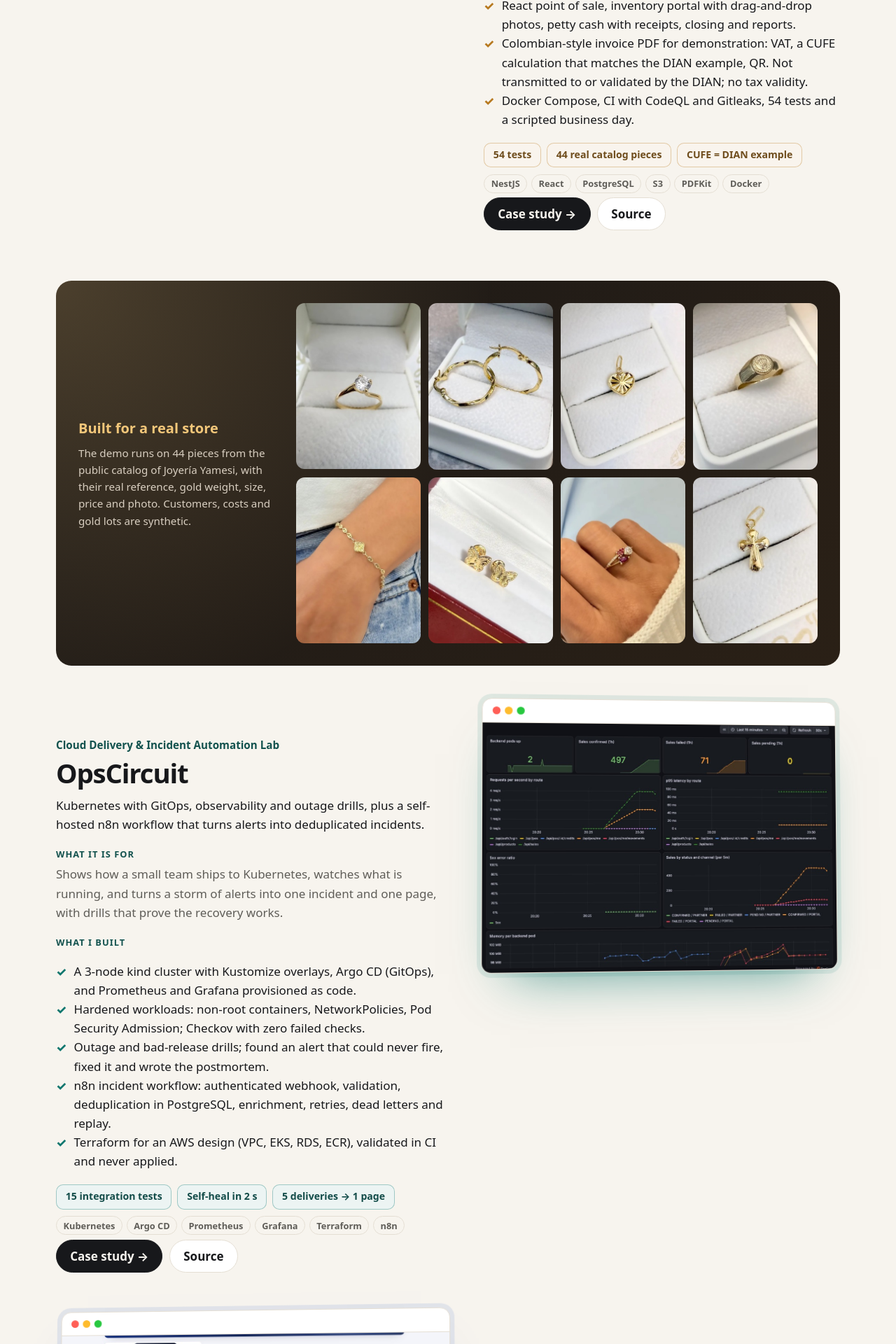
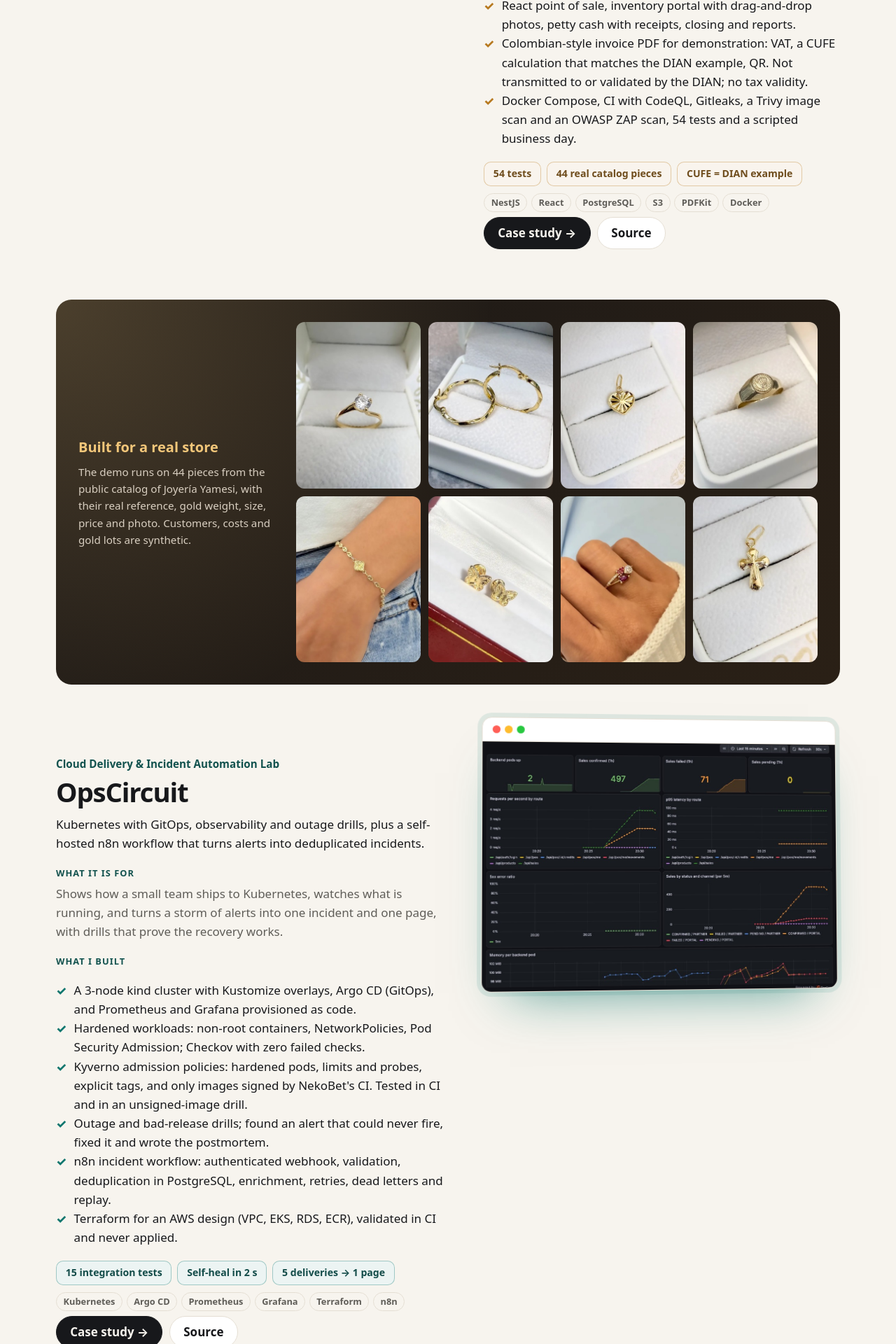
Before and after one commit to vzuliani97/vzuliani97.github.io, a React (Vite) app: page / in a window 1280 px wide. Shown: the part 1632-3552 px from the top of the page at 70% size. Built offline with nearby package versions, Linux system fonts and the light colour scheme.

Commit message:
Case studies: image scanning, DAST, signed images and Kyverno policies
NekoBet and Yamesi now gate on Trivy and OWASP ZAP in CI; NekoBet images
carry an SBOM and provenance and are signed with cosign; OpsCircuit admits
only those signed images through Kyverno, shown in an unsigned-image drill.

```diff
--- a/src/content.ts
+++ b/src/content.ts
@@ -245,7 +245,7 @@ export const projects: Project[] = [
       { en: 'NestJS API with roles, Zod validation, idempotent invoices, and row and advisory locks for concurrency.', es: 'API en NestJS con roles, validación con Zod, facturas idempotentes y bloqueos de fila y advisory para la concurrencia.' },
       { en: 'React point of sale, inventory portal with drag-and-drop photos, petty cash with receipts, closing and reports.', es: 'Punto de venta en React, portal de inventario con fotos por arrastrar y soltar, caja menor con recibos, cierre y reportes.' },
       { en: 'Colombian-style invoice PDF for demonstration: VAT, a CUFE calculation that matches the DIAN example, QR. Not transmitted to or validated by the DIAN; no tax validity.', es: 'Factura PDF de estilo colombiano para demostración: IVA, cálculo del CUFE igual al ejemplo de la DIAN y QR. No se transmite ni la valida la DIAN; no tiene validez fiscal.' },
-      { en: 'Docker Compose, CI with CodeQL and Gitleaks, 54 tests and a scripted business day.', es: 'Docker Compose, CI con CodeQL y Gitleaks, 54 pruebas y un día de negocio simulado.' },
+      { en: 'Docker Compose, CI with CodeQL, Gitleaks, a Trivy image scan and an OWASP ZAP scan, 54 tests and a scripted business day.', es: 'Docker Compose, CI con CodeQL, Gitleaks, escaneo de imágenes con Trivy y escaneo OWASP ZAP, 54 pruebas y un día de negocio simulado.' },
     ],
     metrics: [
       { en: '54 tests', es: '54 pruebas' },
@@ -270,7 +270,7 @@ export const projects: Project[] = [
       { layer: { en: 'Data and storage', es: 'Datos y almacenamiento' }, items: ['PostgreSQL 16', 'plain SQL migrations', 'S3 · AWS SDK v3', 'RustFS (local S3)'] },
       { layer: { en: 'Infrastructure and DevOps', es: 'Infraestructura y DevOps' }, items: ['Docker', 'Docker Compose', 'nginx (unprivileged)', 'non-root containers', 'AWS EC2 + S3 (real system)'] },
       { layer: { en: 'CI/CD and quality', es: 'CI/CD y calidad' }, items: ['GitHub Actions', 'Jest', 'Supertest', '54 tests', 'Dependabot'] },
-      { layer: { en: 'Security', es: 'Seguridad' }, items: ['CodeQL', 'Gitleaks', 'npm audit', 'Helmet', 'login lockout', 'image metadata check'] },
+      { layer: { en: 'Security', es: 'Seguridad' }, items: ['CodeQL', 'Gitleaks', 'npm audit', 'Trivy', 'OWASP ZAP (DAST)', 'Content-Security-Policy', 'Helmet', 'login lockout', 'image metadata check'] },
       { layer: { en: 'AI (optional)', es: 'IA (opcional)' }, items: ['Ollama', 'Qwen2.5 3B', 'tool calling'] },
     ],
     roleFit: {
@@ -337,6 +337,7 @@ export const projects: Project[] = [
       { check: { en: 'CUFE against the official DIAN example', es: 'CUFE contra el ejemplo oficial de la DIAN' }, result: { en: 'Identical hash', es: 'Hash idéntico' }, href: `${repo('yamesi')}/blob/main/backend/test/unit/colombian-invoice.spec.ts` },
       { check: { en: 'Concurrent sales of one piece', es: 'Ventas simultáneas de una pieza' }, result: { en: 'One sale, one PIECE_NOT_AVAILABLE', es: 'Una venta y un PIECE_NOT_AVAILABLE' }, href: `${repo('yamesi')}/blob/main/backend/test/e2e/invoices.e2e-spec.ts` },
       { check: { en: 'Static analysis and secrets', es: 'Análisis estático y secretos' }, result: { en: 'CodeQL and Gitleaks green', es: 'CodeQL y Gitleaks en verde' }, href: `${repo('yamesi')}/actions` },
+      { check: { en: 'Image and DAST scans', es: 'Escaneo de imágenes y DAST' }, result: { en: 'Trivy: 0 fixable critical or high CVEs; ZAP: no unaccepted warnings', es: 'Trivy: 0 CVE críticas o altas corregibles; ZAP: sin alertas no aceptadas' }, href: `${repo('yamesi')}/blob/main/.zap/rules.tsv` },
     ],
     screens: [
       { src: '/media/yamesi-sell.jpg', alt: { en: 'Point of sale with catalog photos; each line of the sale shows its piece', es: 'Punto de venta con fotos del catálogo; cada línea de la venta muestra su pieza' }, width: 1600, height: 1111 },
@@ -385,6 +386,7 @@ export const projects: Project[] = [
     myWork: [
       { en: 'A 3-node kind cluster with Kustomize overlays, Argo CD (GitOps), and Prometheus and Grafana provisioned as code.', es: 'Un clúster kind de 3 nodos con overlays de Kustomize, Argo CD (GitOps) y Prometheus y Grafana como código.' },
       { en: 'Hardened workloads: non-root containers, NetworkPolicies, Pod Security Admission; Checkov with zero failed checks.', es: 'Cargas endurecidas: contenedores sin root, NetworkPolicies, Pod Security Admission; Checkov sin controles fallidos.' },
+      { en: 'Kyverno admission policies: hardened pods, limits and probes, explicit tags, and only images signed by NekoBet\'s CI. Tested in CI and in an unsigned-image drill.', es: 'Políticas de admisión con Kyverno: pods endurecidos, límites y sondas, etiquetas explícitas y solo imágenes firmadas por el CI de NekoBet. Probadas en CI y en un simulacro con una imagen sin firma.' },
       { en: 'Outage and bad-release drills; found an alert that could never fire, fixed it and wrote the postmortem.', es: 'Simulacros de caída y de versión rota; encontré una alerta que nunca podía dispararse, la corregí y escribí el postmortem.' },
       { en: 'n8n incident workflow: authenticated webhook, validation, deduplication in PostgreSQL, enrichment, retries, dead letters and replay.', es: 'Flujo de incidentes en n8n: webhook autenticado, validación, deduplicación en PostgreSQL, enriquecimiento, reintentos, dead letters y reproceso.' },
       { en: 'Terraform for an AWS design (VPC, EKS, RDS, ECR), validated in CI and never applied.', es: 'Terraform para un diseño en AWS (VPC, EKS, RDS, ECR), validado en CI y nunca aplicado.' },
@@ -401,7 +403,7 @@ export const projects: Project[] = [
       { layer: { en: 'Observability', es: 'Observabilidad' }, items: ['Prometheus 3', 'Grafana 13', 'Alertmanager 0.34'] },
       { layer: { en: 'Incident automation', es: 'Automatización de incidentes' }, items: ['n8n 2.43', 'PostgreSQL 18', 'Node.js test runner', '15 tests'] },
       { layer: { en: 'Infrastructure as code', es: 'Infraestructura como código' }, items: ['Terraform', 'AWS VPC · EKS · RDS · ECR', 'AWS provider 6'] },
-      { layer: { en: 'Security and policy', es: 'Seguridad y políticas' }, items: ['Checkov 3.4', 'kubeconform', 'NetworkPolicies', 'Pod Security Admission', 'ShellCheck'] },
+      { layer: { en: 'Security and policy', es: 'Seguridad y políticas' }, items: ['Kyverno 1.19', 'cosign verification', 'Checkov 3.4', 'kubeconform', 'NetworkPolicies', 'Pod Security Admission', 'ShellCheck'] },
     ],
     roleFit: {
       en: 'Cloud and DevOps: delivery, telemetry, alert routing, incident automation and the drills that prove they work.',
@@ -453,6 +455,7 @@ export const projects: Project[] = [
       { check: { en: 'Incident lab integration tests', es: 'Pruebas de integración del laboratorio' }, result: { en: '15/15 locally and in CI', es: '15/15 en local y en CI' }, href: `${repo('opscircuit')}/blob/main/docs/INCIDENT_AUTOMATION_VERIFICATION.md` },
       { check: { en: 'Outage and bad-release drills', es: 'Simulacros de caída y versión rota' }, result: { en: 'Postmortem published', es: 'Postmortem publicado' }, href: `${repo('opscircuit')}/blob/main/docs/incidents/2026-10-30-postmortem.md` },
       { check: { en: 'Checkov on Terraform and manifests', es: 'Checkov sobre Terraform y manifiestos' }, result: { en: '0 failed checks, exceptions documented', es: '0 controles fallidos, excepciones documentadas' }, href: `${repo('opscircuit')}/blob/main/.checkov.yaml` },
+      { check: { en: 'Unsigned-image drill', es: 'Simulacro con imagen sin firma' }, result: { en: 'Denied at admission; the signed image runs pinned to its digest', es: 'Rechazada en la admisión; la imagen firmada corre fijada a su digest' }, href: `${repo('opscircuit')}/blob/main/docs/incidents/drill-unsigned-image.log` },
       { check: { en: 'Terraform for AWS', es: 'Terraform para AWS' }, result: { en: 'Validated in CI, never applied', es: 'Validado en CI, nunca aplicado' }, href: `${repo('opscircuit')}/tree/main/terraform/aws` },
     ],
     screens: [
@@ -499,7 +502,7 @@ export const projects: Project[] = [
       { en: 'Sportsbook for four sports, each with its own clock and scoring model (Poisson goals and runs, a normal model of points), one feed leader, SSE to the browser, ODDS_CHANGED refusals and every market settled once.', es: 'Apuestas de cuatro deportes, cada uno con su reloj y modelo de puntuación (goles y carreras Poisson, puntos con un modelo normal), un solo líder del feed, SSE al navegador, rechazo por ODDS_CHANGED y cada mercado liquidado una vez.' },
       { en: 'Casino: a seamless wallet with idempotent, HMAC-signed provider callbacks and rollback tombstones; a lobby of five fictitious games with an animated slot machine.', es: 'Casino: billetera seamless con callbacks del proveedor idempotentes y firmados con HMAC, y registro de reversos anticipados; un lobby de cinco juegos ficticios con una tragamonedas animada.' },
       { en: 'Balance and ledger: one conditional UPDATE, CHECK constraints and append-only movements; idempotent sales with per-key advisory locks.', es: 'Saldo y libro contable: un UPDATE condicional, restricciones CHECK y movimientos de solo inserción; ventas idempotentes con bloqueo por llave.' },
-      { en: 'An HMAC-signed B2B API for partners, a login lockout, and a React cashier, sportsbook, casino and admin; CI publishes images that Argo CD deploys in OpsCircuit.', es: 'Una API B2B firmada con HMAC para aliados, bloqueo de login, y en React la caja, las apuestas, el casino y la administración; el CI publica imágenes que Argo CD despliega en OpsCircuit.' },
+      { en: 'An HMAC-signed B2B API for partners, a login lockout, and a React cashier, sportsbook, casino and admin; CI scans, signs and publishes the images that Argo CD deploys in OpsCircuit.', es: 'Una API B2B firmada con HMAC para aliados, bloqueo de login, y en React la caja, las apuestas, el casino y la administración; el CI escanea, firma y publica las imágenes que Argo CD despliega en OpsCircuit.' },
     ],
     metrics: [
       { en: '54 tests', es: '54 pruebas' },
@@ -513,7 +516,7 @@ export const projects: Project[] = [
       { layer: { en: 'Data', es: 'Datos' }, items: ['PostgreSQL 16', 'plain SQL', 'advisory locks', 'append-only ledger'] },
       { layer: { en: 'Infrastructure and DevOps', es: 'Infraestructura y DevOps' }, items: ['Docker multi-stage', 'nginx', 'GHCR multi-arch images', 'Kubernetes', 'Argo CD (in OpsCircuit)'] },
       { layer: { en: 'CI/CD and quality', es: 'CI/CD y calidad' }, items: ['GitHub Actions', 'Jest', 'Supertest', '54 tests', 'Dependabot'] },
-      { layer: { en: 'Security', es: 'Seguridad' }, items: ['CodeQL', 'Gitleaks', 'npm audit', 'Helmet', 'IP allowlist', 'login lockout'] },
+      { layer: { en: 'Security', es: 'Seguridad' }, items: ['CodeQL', 'Gitleaks', 'npm audit', 'Trivy', 'OWASP ZAP (DAST)', 'SBOM + SLSA provenance', 'cosign signing', 'Content-Security-Policy', 'Helmet', 'IP allowlist', 'login lockout'] },
       { layer: { en: 'Observability', es: 'Observabilidad' }, items: ['Prometheus metrics (prom-client)'] },
     ],
     roleFit: {
@@ -568,6 +571,7 @@ export const projects: Project[] = [
       { check: { en: 'Betting and casino', es: 'Apuestas y casino' }, result: { en: 'Odds-changed refusal, every market settled once, wallet replays', es: 'Rechazo por cambio de cuota, cada mercado liquidado una vez, reintentos de billetera' }, href: `${repo('nekobet')}/blob/main/backend/test/e2e/betting.e2e-spec.ts` },
       { check: { en: 'Concurrency experiment', es: 'Experimento de concurrencia' }, result: { en: 'Naive 70 approved, conditional UPDATE 50 (local, not a benchmark)', es: 'Versión ingenua 70, UPDATE condicional 50 (local, no es un benchmark)' }, href: `${repo('nekobet')}/blob/main/docs/concurrency-experiment.md` },
       { check: { en: 'Static analysis, secrets, dependencies', es: 'Análisis estático, secretos y dependencias' }, result: { en: 'CodeQL, Gitleaks and npm audit green', es: 'CodeQL, Gitleaks y npm audit en verde' }, href: `${repo('nekobet')}/actions` },
+      { check: { en: 'Supply chain', es: 'Cadena de suministro' }, result: { en: 'Trivy and ZAP gates; images with SBOM and provenance, signed with cosign', es: 'Controles de Trivy y ZAP; imágenes con SBOM y procedencia, firmadas con cosign' }, href: `${repo('nekobet')}#security` },
     ],
     screens: [
       { src: '/media/nekobet-betting.jpg', alt: { en: 'Live sportsbook: matches by league, moving 1X2 odds, a link to every market, bet slip and my bets', es: 'Apuestas en vivo: partidos por liga, cuotas 1X2 que se mueven, enlace a todos los mercados, cupón y mis apuestas' }, width: 1600, height: 1111 },
```
